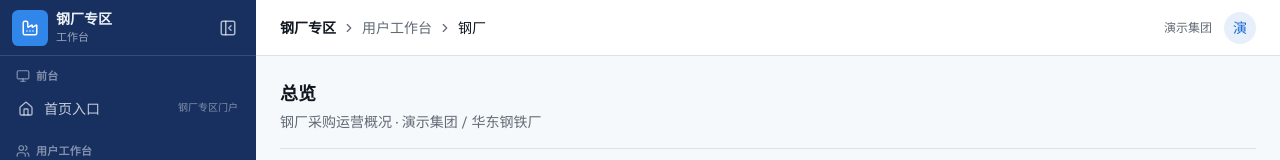
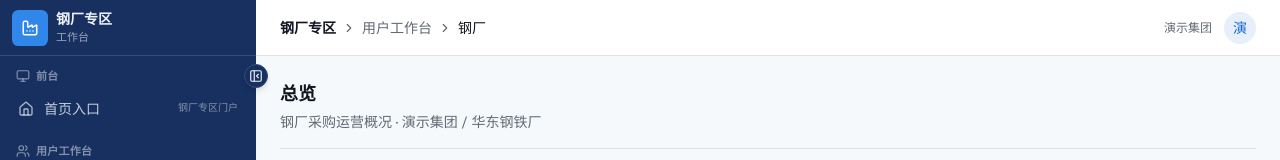
Before and after one commit to chelushi007/GCZQ, a Next.js app: page / in a window 1280 px wide. Shown: the top 160 px of the page. Built offline with nearby package versions, Linux system fonts and the light colour scheme.

Commit message:
feat: add expand/collapse button to workspace navigation

```diff
--- a/components/workspace-nav.tsx
+++ b/components/workspace-nav.tsx
@@ -94,12 +94,27 @@ export function WorkspaceNav({
   return (
     <aside
       className={cn(
-        "flex h-full shrink-0 flex-col bg-sidebar text-sidebar-foreground transition-[width] duration-200",
+        "relative flex h-full shrink-0 flex-col bg-sidebar text-sidebar-foreground transition-[width] duration-200",
         collapsed ? "w-16" : "w-64",
       )}
     >
-      {/* 顶部品牌 + 折叠按钮 */}
-      <div className="flex h-14 items-center gap-2 border-b border-sidebar-border px-3">
+      {/* 右侧边缘悬浮折叠按钮：始终醒目，展开/收起均可见 */}
+      <button
+        onClick={() => setCollapsed((v) => !v)}
+        title={collapsed ? "展开菜单" : "收起菜单"}
+        aria-label={collapsed ? "展开菜单" : "收起菜单"}
+        className="absolute -right-3 top-16 z-20 flex size-6 items-center justify-center rounded-full border border-sidebar-border bg-sidebar text-sidebar-foreground shadow-md transition-colors hover:bg-sidebar-primary hover:text-sidebar-primary-foreground"
+      >
+        {collapsed ? <PanelLeftOpen className="size-3.5" /> : <PanelLeftClose className="size-3.5" />}
+      </button>
+
+      {/* 顶部品牌 */}
+      <div
+        className={cn(
+          "flex h-14 items-center gap-2 border-b border-sidebar-border px-3",
+          collapsed && "justify-center px-0",
+        )}
+      >
         <div className="flex size-9 shrink-0 items-center justify-center rounded-md bg-sidebar-primary text-sidebar-primary-foreground">
           <Factory className="size-4.5" />
         </div>
@@ -109,16 +124,6 @@ export function WorkspaceNav({
             <p className="truncate text-[11px] text-sidebar-foreground/60">工作台</p>
           </div>
         )}
-        <button
-          onClick={() => setCollapsed((v) => !v)}
-          title={collapsed ? "展开菜单" : "收起菜单"}
-          className={cn(
-            "flex size-8 shrink-0 items-center justify-center rounded-md text-sidebar-foreground/70 transition-colors hover:bg-sidebar-accent hover:text-sidebar-foreground",
-            collapsed && "mx-auto",
-          )}
-        >
-          {collapsed ? <PanelLeftOpen className="size-4.5" /> : <PanelLeftClose className="size-4.5" />}
-        </button>
       </div>
 
       <nav className="flex-1 overflow-y-auto px-2 py-3">
```
